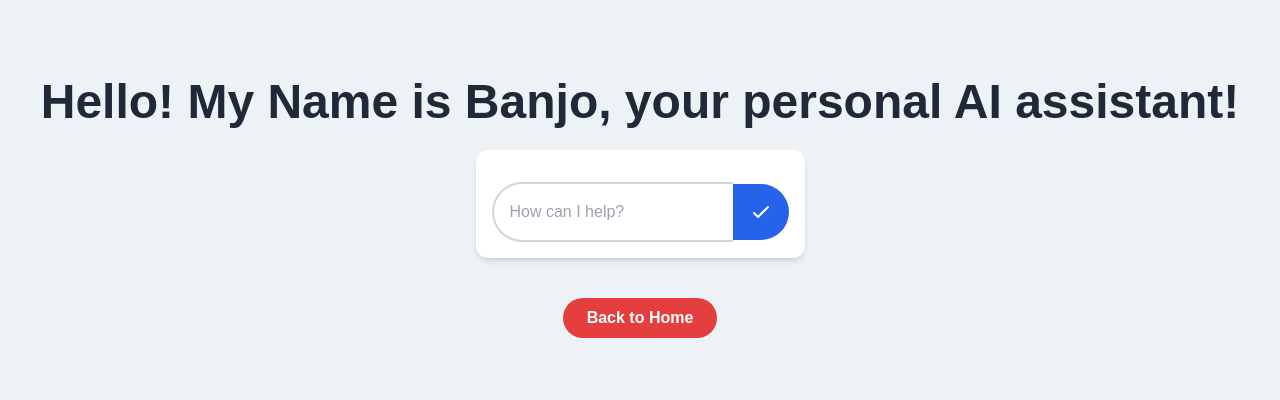
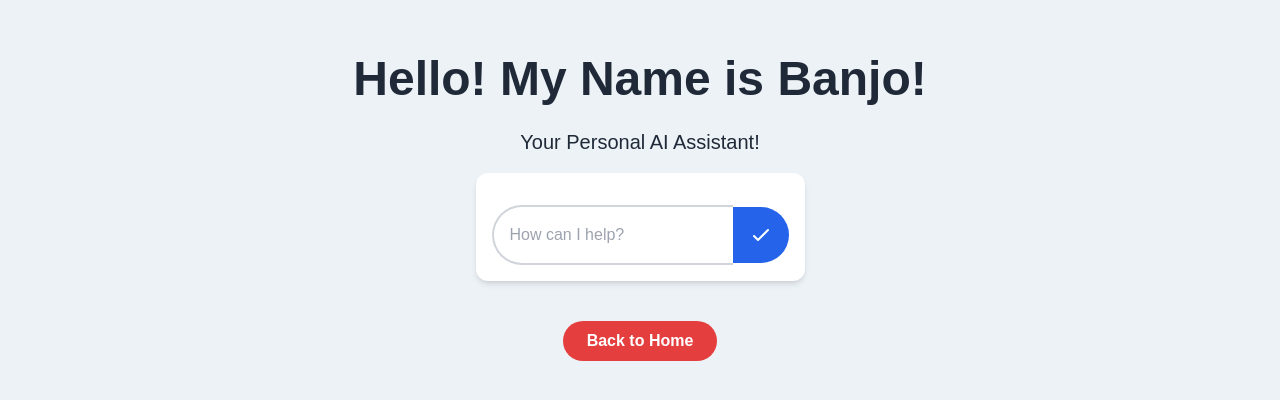
Before and after one commit to adam-knight1/BoredomBusterFrontEnd, a Next.js app: page /chat-bot in a window 1280 px wide. Shown: the part 192-592 px from the top of the page. Built offline with nearby package versions, Linux system fonts and the light colour scheme.

Commit message:
Added AI intro on chatbot page

```diff
--- a/pages/chat-bot.tsx
+++ b/pages/chat-bot.tsx
@@ -5,7 +5,8 @@ import Link from 'next/link';
 const ChatBotPage: React.FC = () => {
   return (
     <main className="flex flex-col items-center justify-center min-h-screen bg-secondary p-4 text-gray-800">
-      <h1 className="text-5xl font-bold mb-6">Hello! My Name is Banjo, your personal AI assistant!</h1>
+      <h1 className="text-5xl font-bold mb-6">Hello! My Name is Banjo!</h1>
+      <p className="text-xl font-medium mb-4">Your Personal AI Assistant!</p>
       <ChatBot />
       <Link href="/" className="mt-10 btn bg-accent hover:bg-red-700 text-white font-semibold rounded-full py-2 px-6">Back to Home</Link>
     </main>
```
